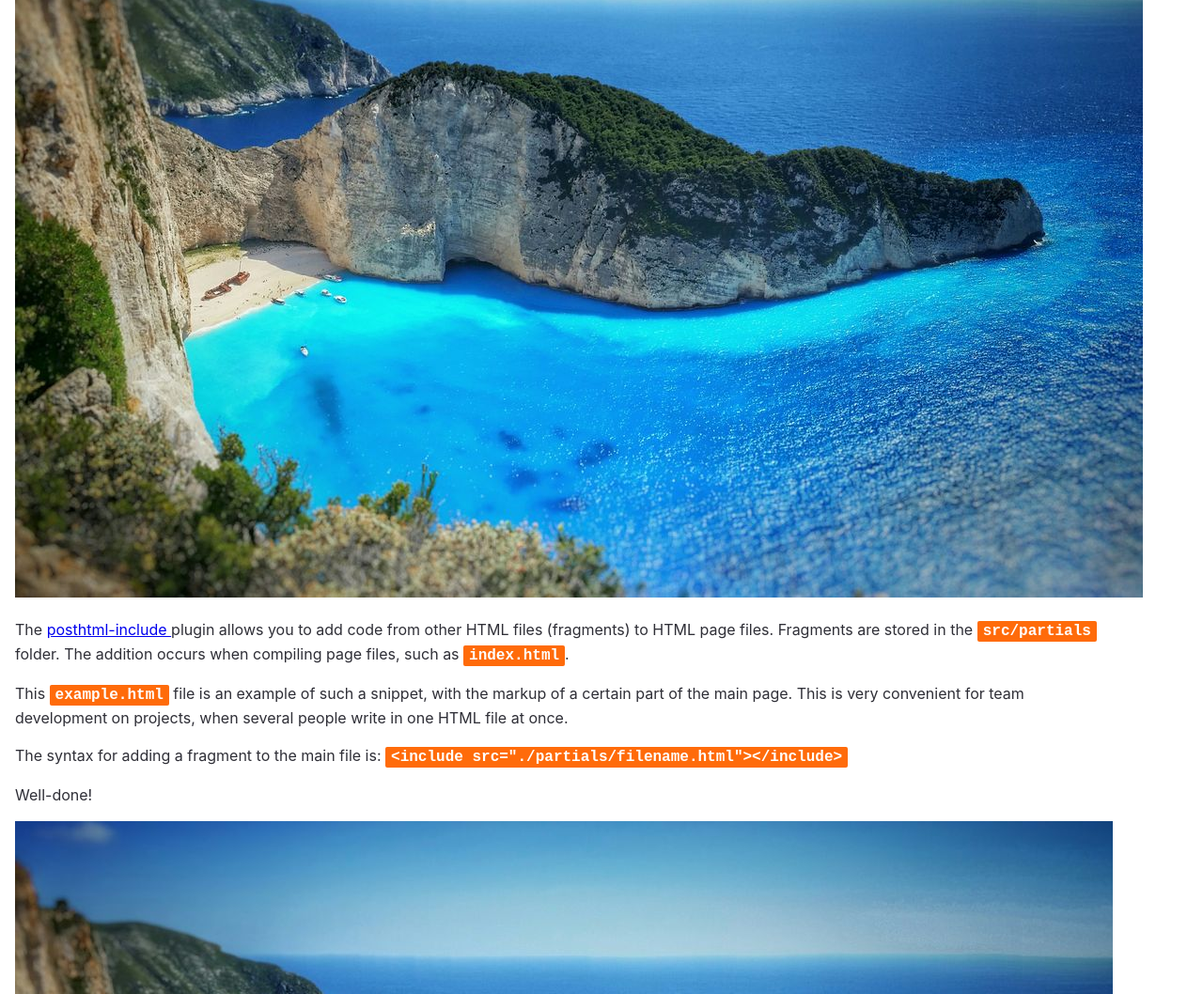
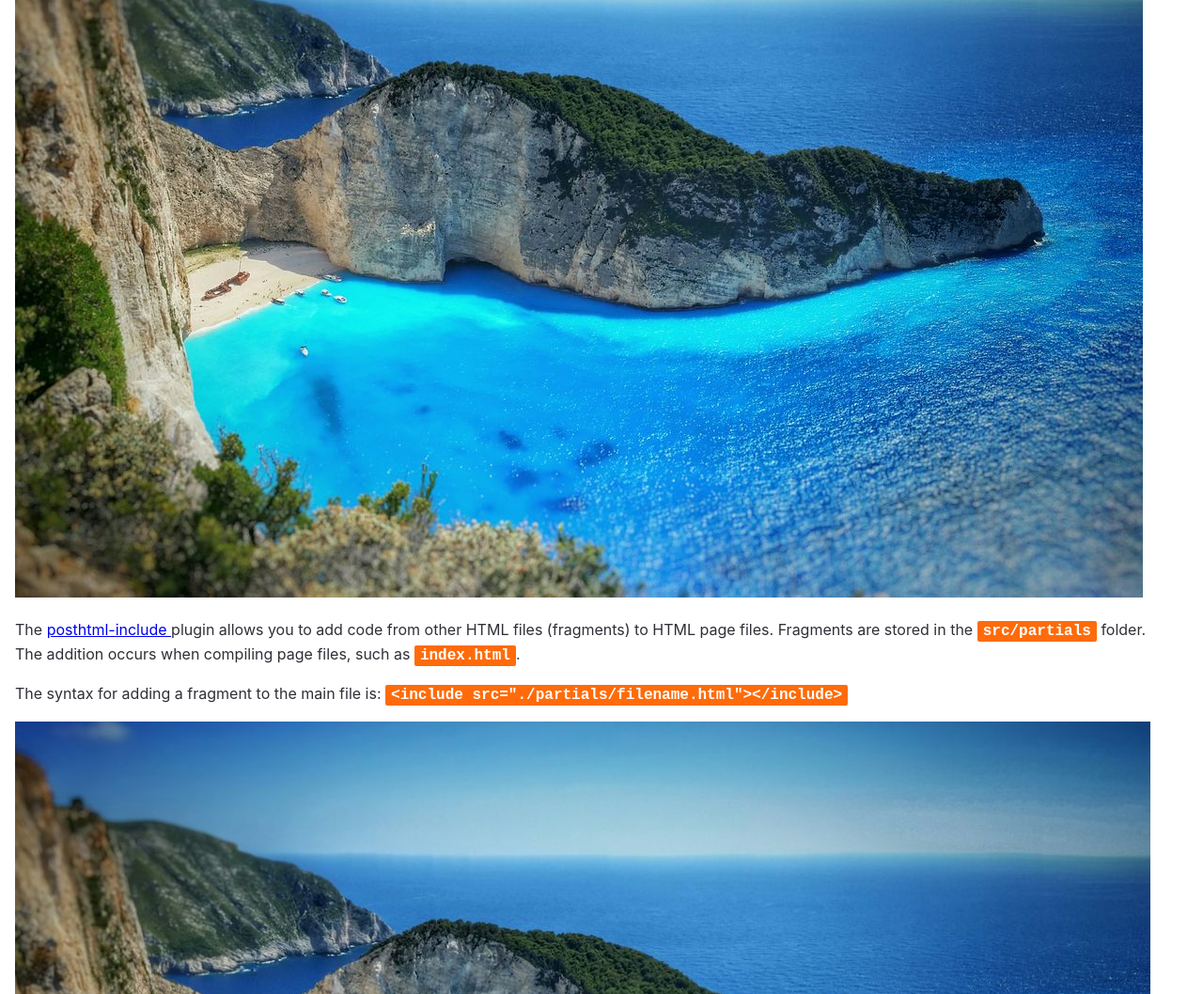
Before and after one commit to H4Y6/a-proj, a website built with Parcel: page src/index.html in a window 1280 px wide. Shown: the part 238-1296 px from the top of the page at 94% size. Built offline with nearby package versions, Linux system fonts and the light colour scheme.

Commit message:
modified:   src/index.html modified:   src/partials/example.html modified:   src/sass/_example.scss

```diff
--- a/src/partials/example.html
+++ b/src/partials/example.html
@@ -5,11 +5,7 @@
     ❗️❗️❗️ The path to images from the HTML partial
     is the same as from the index.html file
   -->
-
-  <picture>
-    <source srcset="./images/beach.jpg" sizes="1200">
-    <img src="./images/beach.jpg" alt="new img should be inserted" width="1200px" />
-  </picture>
+  <img src="images/beach.jpg" alt="" width="1200px" />
 
   <p>
     The
@@ -20,18 +16,10 @@
     files. Fragments are stored in the <code>src/partials</code> folder. The
     addition occurs when compiling page files, such as <code>index.html</code>.
   </p>
-
-  <p>
-    This <code>example.html</code> file is an example of such a snippet, with
-    the markup of a certain part of the main page. This is very convenient for
-    team development on projects, when several people write in one HTML
-    file at once.
-  </p>
-
   <p>
     The syntax for adding a fragment to the main file is:
     <code> &lt;include src="./partials/filename.html"&gt;&lt;/include&gt;</code>
   </p>
-  <p>Well-done!</p>
+
   <div class="background"></div>
 </article>
--- a/src/sass/_example.scss
+++ b/src/sass/_example.scss
@@ -4,7 +4,7 @@
   line-height: 1.5;
   background-color: #fff;
   color: #2f2f37;
-  max-width: 1200px;
+  max-width: 1240px;
   padding: 16px;
 }
 
@@ -20,6 +20,8 @@
 
 .example .background {
   height: 782px;
+  // ❗️❗️❗️ The path to images from a SASS file
+  // is always the same as from the css folder.
   background-image: url('../images/beach.jpg');
   background-size: cover;
   background-position: center;
```
Also changed, not shown: src/index.html (+1 -0 lines).
